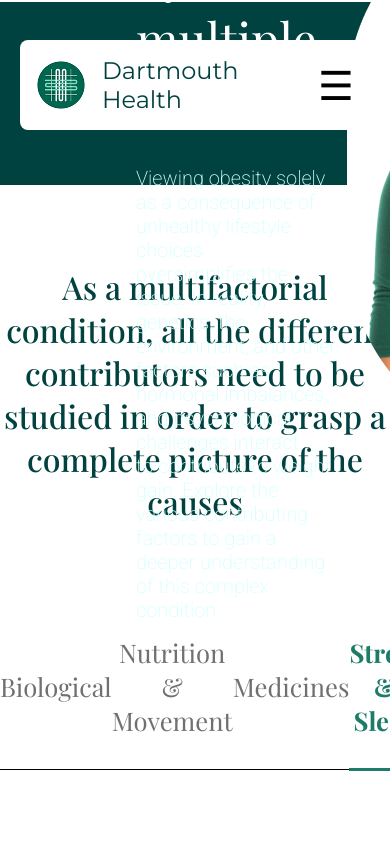
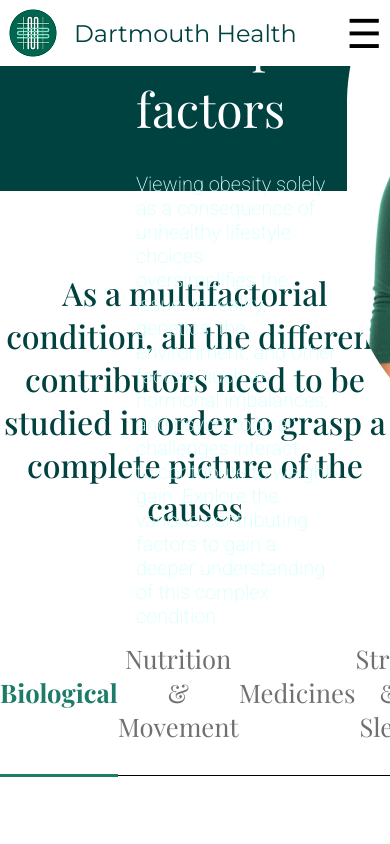
Before and after one commit to vbatool/obesity-education, a React (Create React App) app: page /health-topics/causes-of-obesity in a window 390 px wide. Shown: the top 844 px of the page. Built offline with nearby package versions, Linux system fonts and the light colour scheme.

Commit message:
Responsive changes for Navbar and HomePage

```diff
--- a/public/index.html
+++ b/public/index.html
@@ -29,7 +29,7 @@
       work correctly both with client-side routing and a non-root public URL.
       Learn how to configure a non-root public URL by running `npm run build`.
     -->
-    <title>Dartmouth Health Obesity Education</title>
+    <title>Dartmouth Health Obesity Education Portal</title>
   </head>
   <body>
     <noscript>You need to enable JavaScript to run this app.</noscript>
--- a/src/components/navigationBar/NavigationBar.css
+++ b/src/components/navigationBar/NavigationBar.css
@@ -1,15 +1,12 @@
-.NavigationBar {
-}
-
 .NavigationBarContent {
   display: flex;
   justify-content: space-between;
   align-items: center;
   width: 85%;
   margin: 0 auto;
-  padding: 1rem;
+  padding: 0.5rem;
   margin-bottom: -8rem;
-  margin-top: 2.5rem;
+  margin-top: 1.5rem;
   border-radius: 0.5rem;
   position: relative;
   background-color: white;
@@ -29,7 +26,8 @@
 }
 
 .NavigationBarRight {
-  font-size: 1rem;
+  font-size: 0.9rem;
+  font-weight: 450;
   font-family: "Roboto", sans-serif;
   display: block;
 }
@@ -77,8 +75,8 @@
 
 .DropdownArrow {
   display: inline-block;
-  width: 0.65rem;
-  height: 0.65rem;
+  width: 0.5rem;
+  height: 0.5rem;
   border: solid #005350;
   border-width: 0 0.1rem 0.1rem 0;
   transform: rotate(45deg);
@@ -109,7 +107,7 @@
 .DropdownMenuItem {
   text-decoration: none;
   color: inherit;
-  font-size: 1rem;
+  font-size: 0.9rem;
   font-family: "Roboto", sans-serif;
   display: block;
   padding: 0.5rem;
@@ -135,14 +133,15 @@
   margin-left: 0.5rem;
 }
 
-@media screen and (max-width: 1300px) {
+@media screen and (max-width: 1250px) {
   .NavigationBarMenuIcon {
     display: block;
+    margin-right: 1rem;
   }
 
   .NavigationBarRight {
+    margin-top: 1rem;
     display: none;
-    width: 100%;
   }
 
   .NavigationBarLeft {
@@ -152,23 +151,51 @@
 
   .NavigationBarRight.Clicked {
     display: flex;
-    justify-content: center;
+    justify-content: flex-start;
     width: 100%;
+    padding-top: 1rem;
+    margin-top: 1rem;
+    border-top: 0.08rem solid;
+    border-color: black;
+    margin-right: -0.5rem;
+    margin-left: -0.5rem;
+    padding-left: 1.5rem;
+    width: calc(100% + 1rem);
+  }
+
+  .NavigationBarLinkItem.Health {
+    margin-left: -0.1rem;
+  }
+
+  .NavigationBarLinkList {
+    flex-direction: column;
+    align-items: flex-start;
+    gap: 3rem;
+    width: 100%;
+    padding-left: 0;
+    margin-left: 0;
+  }
+
+  .NavigationBarLinkList li {
+    width: 100%;
+    padding-left: 1rem;
+    margin-left: 0;
   }
 
   .NavigationBarContent {
     flex-direction: column;
     align-items: flex-start;
+    position: fixed;
+    top: 0;
+    left: 0;
+    right: 0;
+    width: 100%;
+    margin: 0;
+    border-radius: 0;
   }
 
-  .NavigationBarLinkList {
-    flex-direction: column;
+  .DropdownMenu {
     text-align: left;
-    font-size: 1.25rem;
-  }
-
-  .DropdownMenuItem {
-    font-size: 1.25rem;
   }
 
   .DropdownMenu:hover {
--- a/src/components/navigationBar/NavigationBar.js
+++ b/src/components/navigationBar/NavigationBar.js
@@ -54,7 +54,9 @@ function NavigationBar() {
           <ul className="NavigationBarLinkList">
             <li className="NavigationBarLinkDropdown">
               <div className="DropdownToggle" onClick={toggleDropdown}>
-                <span className="NavigationBarLinkItem">Health Topics</span>
+                <span className="NavigationBarLinkItem Health">
+                  Health Topics
+                </span>
                 <i
                   className={`DropdownArrow ${dropdownOpen ? "Clicked" : ""}`}
                 ></i>
--- a/src/pages/causeOfObesityPage/CausesOfObesityPage.js
+++ b/src/pages/causeOfObesityPage/CausesOfObesityPage.js
@@ -18,7 +18,7 @@ import ThinkingImage from "../../images/CausesOfObesityPageImages/ThinkingImage.
 import LowEnergyPerson from "../../images/CausesOfObesityPageImages/LowEnegryPerson.png";
 
 function CausesOfObesity() {
-  const [activeTab, setActiveTab] = useState("stress");
+  const [activeTab, setActiveTab] = useState("biological");
 
   const tabs = [
     { id: "biological", label: "Biological" },
--- a/src/pages/homePage/HomePage.css
+++ b/src/pages/homePage/HomePage.css
@@ -255,6 +255,12 @@
 }
 
 @media screen and (max-width: 1385px) {
+  .SectionOneParagraph {
+    margin-bottom: 1.5rem;
+  }
+}
+
+@media screen and (max-width: 1250px) {
   .SectionOne {
     flex-direction: column;
     max-height: none;
@@ -284,9 +290,7 @@
   .SectionThreeSubHeader br {
     display: none;
   }
-}
 
-@media screen and (max-width: 1150px) {
   .SectionTwoContent {
     flex-direction: column;
     align-items: center;
```
